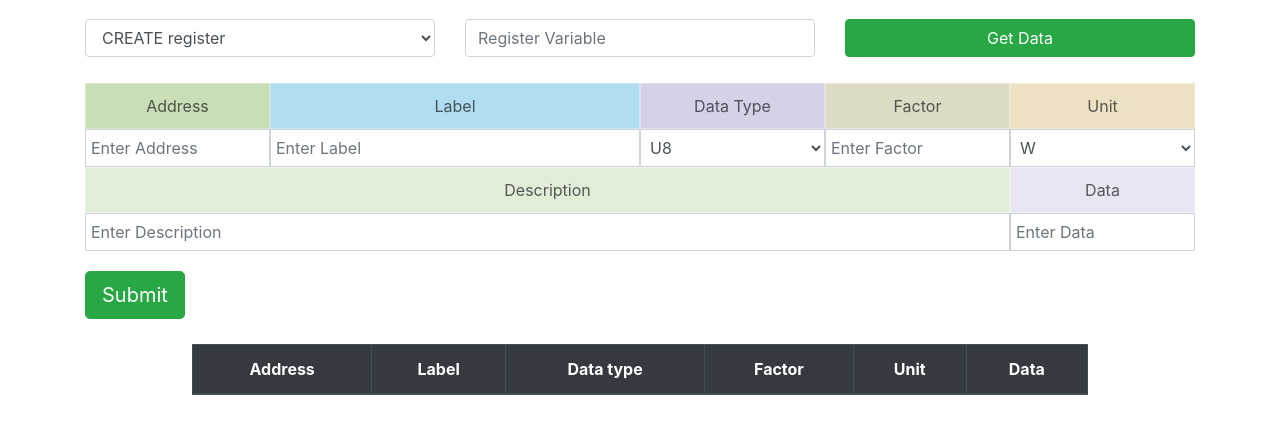
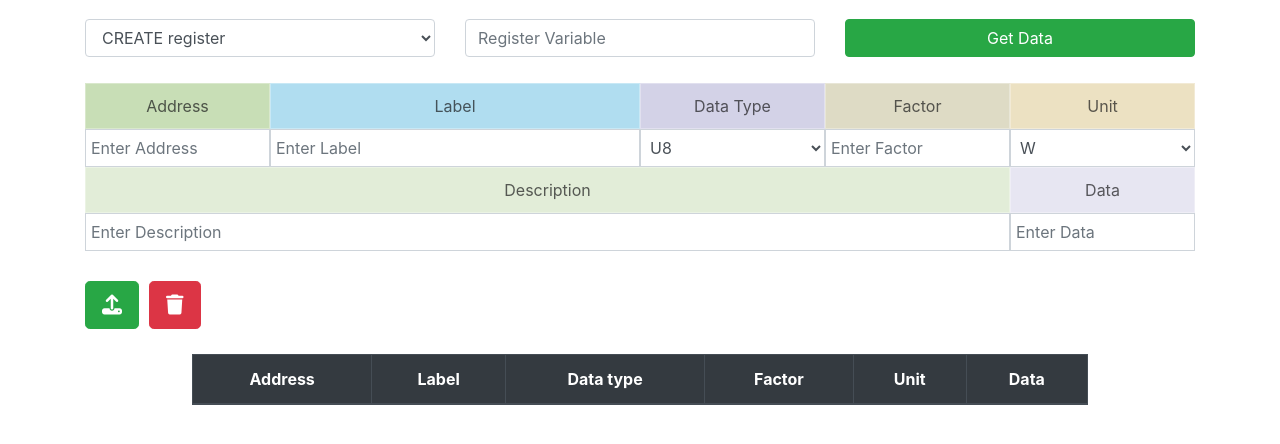
Before and after one commit to ondrejvanout/register-database-servis, a website with bundled scripts: page main.html in a window 1280 px wide. Built offline with nearby package versions, Linux system fonts and the light colour scheme.

Commit message:
Added button for delete and changed the ui a little bit. Using font Awesome now

```diff
--- a/main.html
+++ b/main.html
@@ -6,6 +6,9 @@
     <title>Register master</title>
 
     <link rel="stylesheet" href="stylesheet.css"/>
+
+    <!-- Font awesome -->
+    <link href="https://cdnjs.cloudflare.com/ajax/libs/font-awesome/6.5.0/css/all.min.css" rel="stylesheet">
 
     <!-- Add jQuery (this must come before Bootstrap's JS) -->
     <script src="https://code.jquery.com/jquery-1.11.0.min.js"></script>
@@ -159,9 +162,10 @@
                     <input type="text" class="form-control w-100" id="data-form" placeholder="Enter Data">
                 </div>
             </div>
-            <!-- Submit Button -->
-            <div class="form-group" style="margin-top: 20px;">
-                <button id="create-register-button" type="button" class="btn btn-success btn-lg">Submit</button>
+            <!-- Submit and Delete Button -->
+            <div class="buttons-group" style="margin-top: 30px; display: flex; gap: 10px;">
+                <button id="create-register-button" type="button" class="btn btn-success btn-lg"><i class="fa-solid fa-upload"></i></button>
+                <button id="delete-register-button" type="button" class="btn btn-danger btn-lg"><i class="fas fa-trash"></i></button>
             </div>
         </form>
     </div>
```
